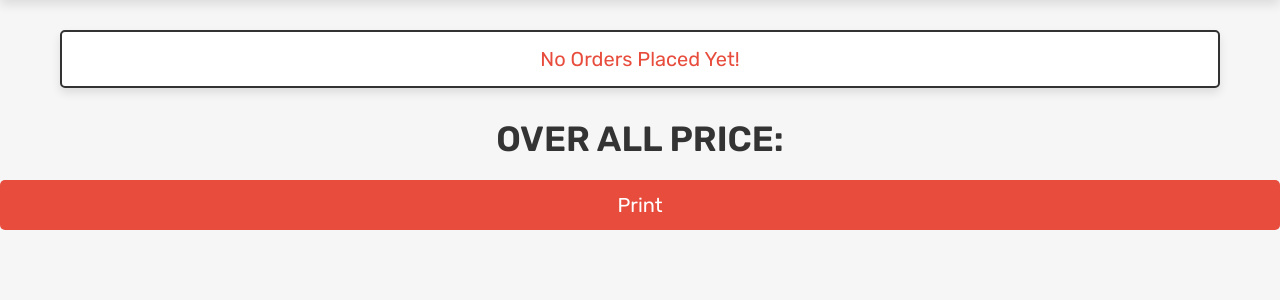
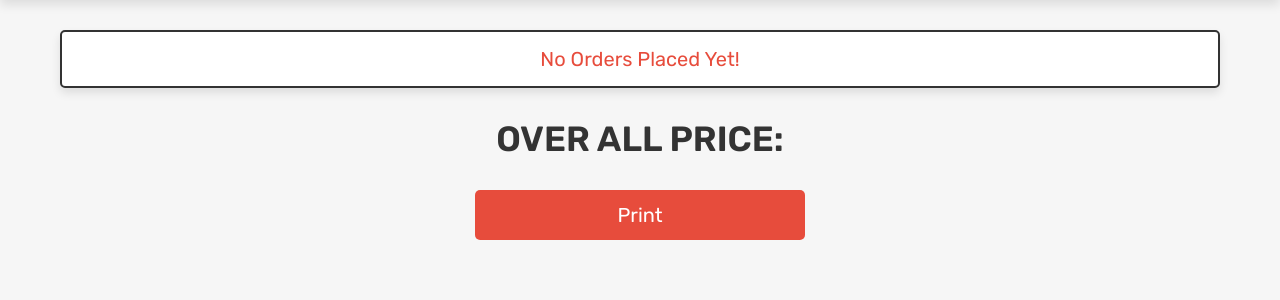
Before and after one commit to charan-srihari-ede/ConstructionMgmt, a PHP site: page /report.php in a window 1280 px wide. Shown: the part 69-369 px from the top of the page. Run offline with PHP 8.4, Linux system fonts and the light colour scheme; a user stored in the database is signed in; data comes from the database, SQL or seed files in the repository; data that the repository does not hold is empty; some libraries are stand-ins or nearby versions.

Commit message:
modified

```diff
--- a/report.php
+++ b/report.php
@@ -76,12 +76,13 @@
 
 </section>
 </div>
-<form>
-    <div align="center">
+<section class=show-products>
+<form class="box-container">
+    <div >
         <input type="button" class="delete-btn" value="Print" onclick="printContent()" />
         </div>
     </form>
-
+</section>
     <script>
         function printContent() {
             var content = document.getElementById('content');
```
